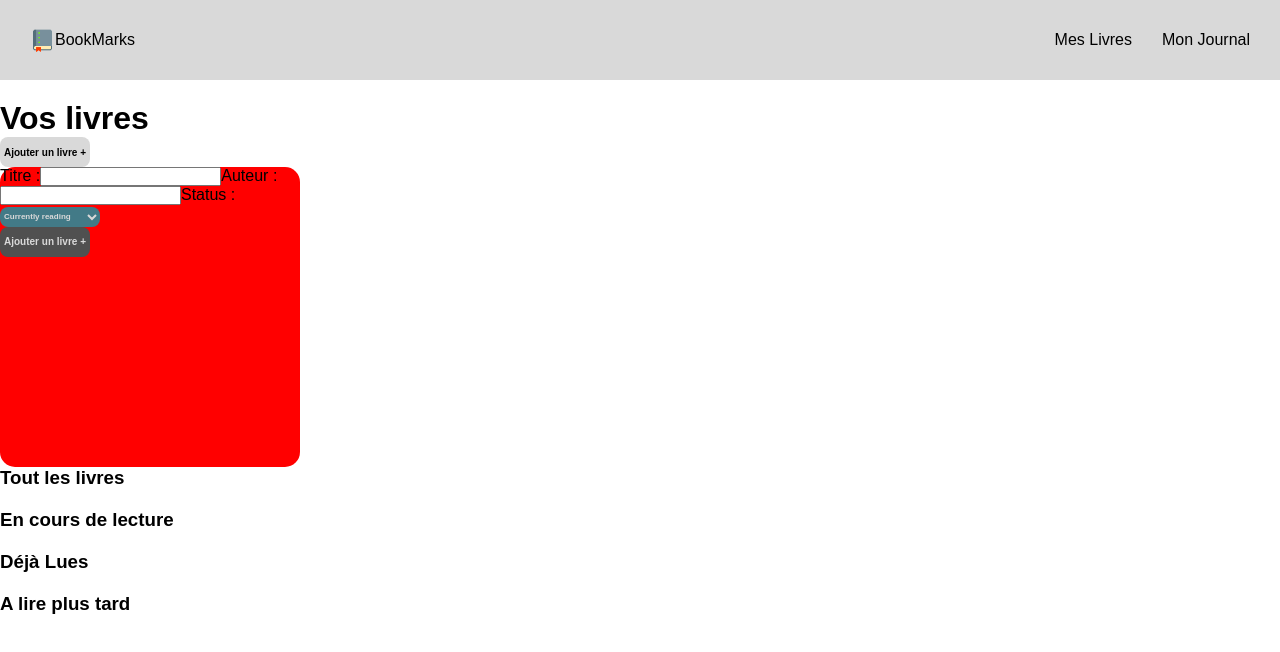
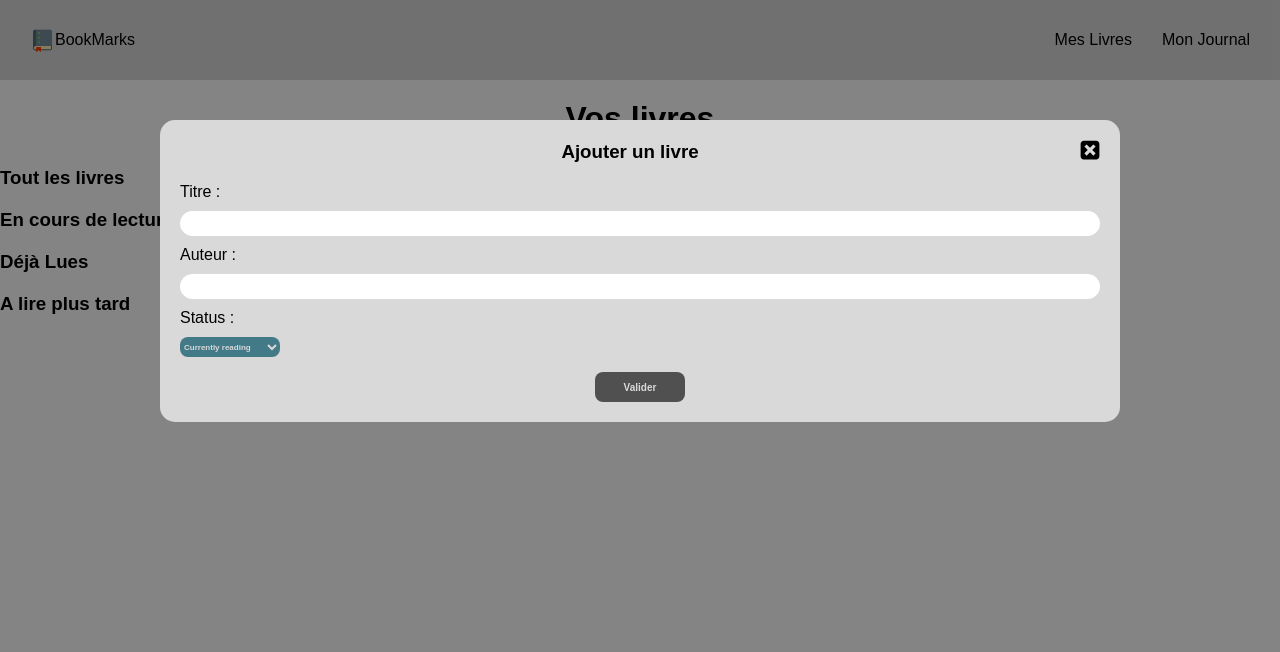
Before and after one commit to REIG3N/Bookmarks-project, a React (Vite) app: page /mybooks in a window 1280 px wide. Both pictures are taken after a click on the button "Ajouter un livre +". Shown: the top 652 px of the page. Built offline with nearby package versions, Linux system fonts and the light colour scheme.

Commit message:
:art: :sparkles: Form Component and input styles added -> MyBooks page finished

```diff
--- a/src/components/BookListForm.jsx
+++ b/src/components/BookListForm.jsx
@@ -1,11 +1,11 @@
 import { useState } from 'react';
 import { Btn, ConfirmBtn, OpenBtn } from './styledComponents/Btn';
 import { SelectInput } from './styledComponents/SelectInput';
-import ShowFormDiv from './styledComponents/ShowFormDiv';
+import ShowFormDiv, { DarkBG,FormHeader,FormInputDiv,FormInput} from './styledComponents/FormDiv';
+import close_menu from '../../public/close_menu.svg';
 
 
-
-export default function BookListForm({ AddToBookLists}) {
+export default function BookListForm({ AddToBookLists }) {
   const [titleInput, SetTitleInput] = useState("");
   const [autorInput, SetAutorInput] = useState("");
   const [statusInput, SetStatusInput] = useState("Currently reading");
@@ -30,24 +30,32 @@ export default function BookListForm({ AddToBookLists}) {
   return (
     <>
       <Btn onClick={(e) => { ShowForm(showForm, SetShowForm) }}>Ajouter un livre +</Btn>
-
-    <ShowFormDiv style={{display: showForm ? 'block' : 'none' }} >
-    < form onSubmit={AddBook} >
+      <DarkBG style={{ display: showForm ? 'block' : 'none' }}>
+        <ShowFormDiv style={{ display: showForm ? 'block' : 'none', padding: '20px' }} >
+          <FormHeader >
+            <h3 style={{ margin: 'auto' }}>Ajouter un livre</h3>
+            <button onClick={(e) => { ShowForm(showForm, SetShowForm) }} style={{ background: 'transparent', border: 'none', cursor: 'pointer' }}><img src={close_menu} style={{ width: '20px', height: '20px', }} /></button>
+          </FormHeader>
+          <form onSubmit={AddBook} >
+            <FormInputDiv >
               <label htmlFor='title'>Titre :</label>
-      <input
+              <FormInput
                 type="text"
                 id='title'
                 value={titleInput}
-        onChange={e => SetTitleInput(e.target.value)} />
+                onChange={e => SetTitleInput(e.target.value)}
+                />
+            </FormInputDiv>
+            <FormInputDiv>
             <label htmlFor='autor'>Auteur :</label>
-      <input
+            <FormInput
               type="text"
               id='auteur'
               value={autorInput}
               onChange={e => SetAutorInput(e.target.value)} />
+            </FormInputDiv>
+            <FormInputDiv>
             <label htmlFor="status-select">Status :</label>
-
-
             <SelectInput
               name="status"
               id="status-select"
@@ -58,10 +66,12 @@ export default function BookListForm({ AddToBookLists}) {
               <option>Finished</option>
               <option>Plan to read</option>
             </SelectInput>
-
-      <ConfirmBtn type='submit'>Ajouter un livre +</ConfirmBtn>
+            </FormInputDiv>
+            <ConfirmBtn type='submit' style={{ margin: 'auto', bottom: '0px' }}>Valider</ConfirmBtn>
           </form >
         </ShowFormDiv>
+      </DarkBG>
+
     </>
   )
 }
--- /dev/null
+++ b/src/components/styledComponents/FormDiv.jsx
@@ -0,0 +1,45 @@
+import styled from 'styled-components'
+
+const ShowFormDiv = styled.div`
+background: #D9D9D9;
+width: 75%;
+height: auto;
+
+color: #000;
+border-radius: 15px;
+display: flex;
+margin: auto;
+margin-top: 120px;
+`
+export default ShowFormDiv
+
+export const DarkBG = styled.div`
+background: #0000007b;
+z-index: 100000;
+position: fixed;
+width: 100%;
+height: 100%;
+top: 0;
+left: 0;
+`
+export const FormHeader = styled.div`
+display: flex;
+justify-content: space-between;
+align-items: center;
+padding-bottom: 20px;
+`
+
+export const FormInputDiv = styled.div`
+display: flex;
+flex-direction: column;
+padding-bottom: 10px;
+gap: 10px;
+`
+export const FormInput = styled.input`
+border: none;
+outline: none;
+height: 25px;
+border-radius: 25px;
+padding-left: 5px;
+
+`
--- a/src/components/styledComponents/SelectInput.jsx
+++ b/src/components/styledComponents/SelectInput.jsx
@@ -3,7 +3,8 @@ import styled from 'styled-components'
 export const SelectInput = styled.select`
 width: 100px;
 height: 20px;
-border-radius: 8px;
+
+margin-bottom: 5px;
 
 background: #427A87;
 color: #D9D9D9;
@@ -13,4 +14,6 @@ font-weight: 700;
 
 cursor: pointer;
 border: none;
+border-radius: 8px;
+
 `
--- a/src/components/styledComponents/ShowFormDiv.jsx
+++ /dev/null
@@ -1,11 +0,0 @@
-import styled from 'styled-components'
-
-const ShowFormDiv = styled.div`
-background-color: red;
-width: 300px;
-height: 300px;
-color: #000;
-border-radius: 15px;
-
-`
-export default ShowFormDiv
--- a/src/pages/MyBooks.jsx
+++ b/src/pages/MyBooks.jsx
@@ -4,27 +4,28 @@ import useLocalStorage from '../customHooks/useLocalStorage';
 import StyledBookList from '../components/styledComponents/StyledBookList';
 
 
-export default function MyBooks({  }) {
-    const [allBookList, SetAllBookList] = useLocalStorage('ALL_BOOK_LIST',[]);
-    const [readingBookList, SetReadingBookList] = useLocalStorage('READING_BOOK_LIST',"");
-    const [finishedBookList, SetFinishedBookList] =useLocalStorage('FINISHED_BOOK_LIST',"");
-    const [planToReadlBookList, SetPlanToReadBookList] = useLocalStorage('PLANNED_BOOK_LIST',"");
+
+export default function MyBooks({ }) {
+  const [allBookList, SetAllBookList] = useLocalStorage('ALL_BOOK_LIST', []);
+  const [readingBookList, SetReadingBookList] = useLocalStorage('READING_BOOK_LIST', "");
+  const [finishedBookList, SetFinishedBookList] = useLocalStorage('FINISHED_BOOK_LIST', "");
+  const [planToReadlBookList, SetPlanToReadBookList] = useLocalStorage('PLANNED_BOOK_LIST', "");
 
   const AddToBookLists = (bookToAdd) => {
     const SelectedListCopy = [...allBookList];
     SelectedListCopy.push(bookToAdd);
     SetAllBookList(SelectedListCopy);
-     if (bookToAdd.status == "Currently reading"){
+    if (bookToAdd.status == "Currently reading") {
       const SelectedListCopy = [...readingBookList];
       SelectedListCopy.push(bookToAdd);
       SetReadingBookList(SelectedListCopy);
     }
-    if (bookToAdd.status == "Finished"){
+    if (bookToAdd.status == "Finished") {
       const SelectedListCopy = [...finishedBookList];
       SelectedListCopy.push(bookToAdd);
       SetFinishedBookList(SelectedListCopy);
     }
-    if (bookToAdd.status == "Plan to read"){
+    if (bookToAdd.status == "Plan to read") {
       const SelectedListCopy = [...planToReadlBookList];
       SelectedListCopy.push(bookToAdd);
       SetPlanToReadBookList(SelectedListCopy);
@@ -35,17 +36,17 @@ export default function MyBooks({  }) {
     const SelectedListCopy = [...allBookList];
     const UpdatedSelectedListCopy = SelectedListCopy.filter(book => book.id !== bookToRemove.id);
     SetAllBookList(UpdatedSelectedListCopy);
-    if (bookToRemove.status == "Currently reading"){
+    if (bookToRemove.status == "Currently reading") {
       const SelectedListCopy = [...readingBookList];
       const UpdatedSelectedListCopy = SelectedListCopy.filter(book => book.id !== bookToRemove.id);
       SetReadingBookList(UpdatedSelectedListCopy);
     }
-    if (bookToRemove.status == "Finished"){
+    if (bookToRemove.status == "Finished") {
       const SelectedListCopy = [...finishedBookList];
       const UpdatedSelectedListCopy = SelectedListCopy.filter(book => book.id !== bookToRemove.id);
       SetFinishedBookList(UpdatedSelectedListCopy);
     }
-    if (bookToRemove.status == "Plan to read"){
+    if (bookToRemove.status == "Plan to read") {
       const SelectedListCopy = [...planToReadlBookList];
       const UpdatedSelectedListCopy = SelectedListCopy.filter(book => book.id !== bookToRemove.id);
       SetPlanToReadBookList(UpdatedSelectedListCopy);
@@ -54,9 +55,11 @@ export default function MyBooks({  }) {
 
   return (
     <>
-      <h1>Vos livres</h1>
+      <div style={{ display: 'flex', justifyContent: 'center', alignItems: 'center' ,flexDirection: 'column' }}>
+        <h1 >Vos livres</h1>
+        <BookListForm AddToBookLists={AddToBookLists} />
+      </div>
 
-        <BookListForm AddToBookLists={AddToBookLists} />
       <h3>Tout les livres</h3>
       <StyledBookList>
         {allBookList && allBookList.map(book => {
```
Lines whose indentation alone changed are shown as unchanged.
